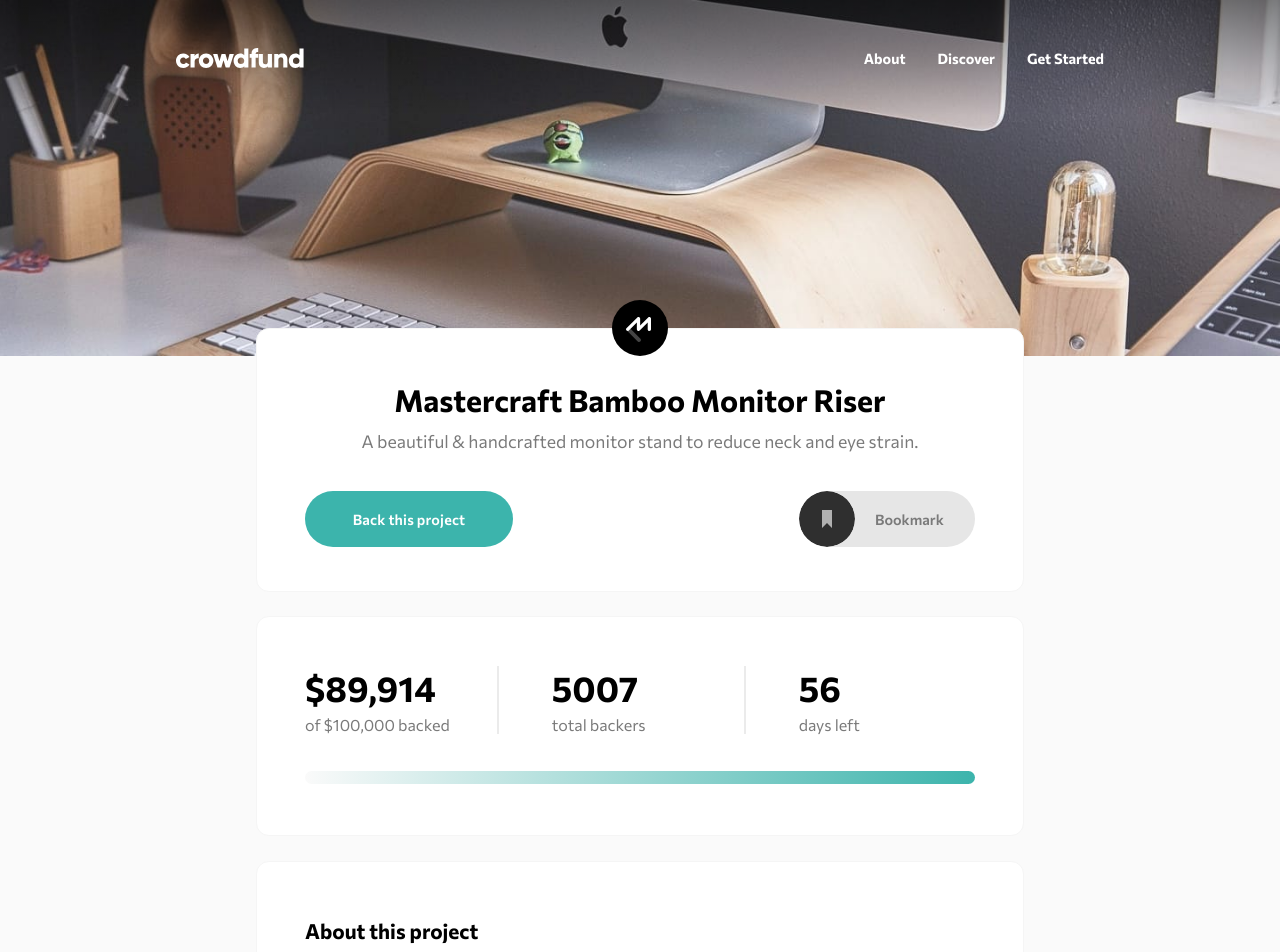
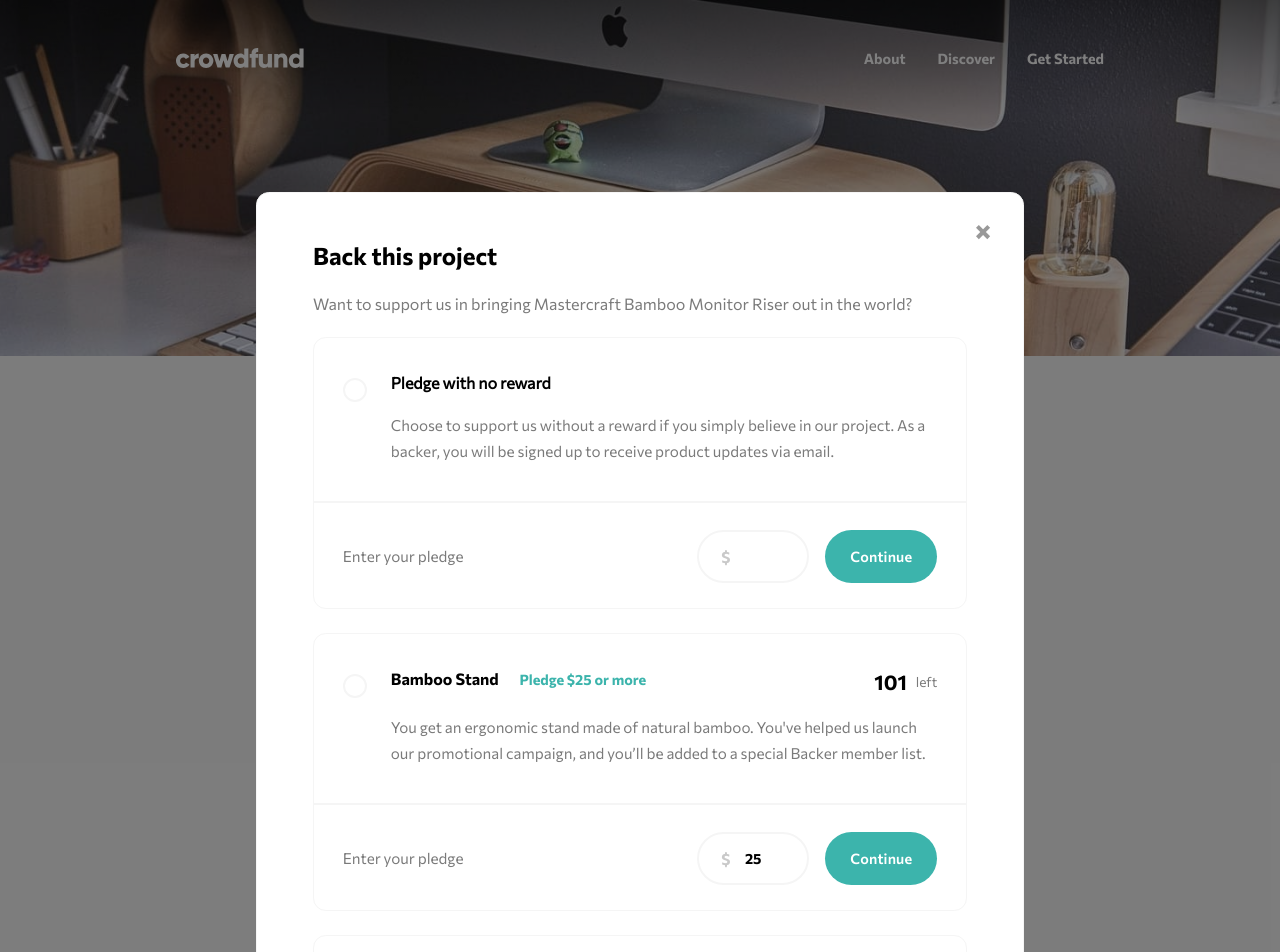
Before and after one commit to 0-BSCode/crowdfunding-product-page, a React (Create React App) app: page / in a window 1280 px wide. Shown: the top 952 px of the page. Built offline with nearby package versions, Linux system fonts and the light colour scheme.

Commit message:
Reformatted options in support card

```diff
--- a/src/App.js
+++ b/src/App.js
@@ -19,8 +19,8 @@ function App() {
       rewardId={rewardBtnId}
       setRewardId={setRewardBtnId} />
       <Footer />
-      {/* <div className="overlay"></div> */}
-      {/* <Support /> */}
+      <div className="overlay"></div>
+      <Support />
       {/* <Thanks /> */}
     </div>
   );
--- a/src/assets/components/Popup/Support.js
+++ b/src/assets/components/Popup/Support.js
@@ -24,8 +24,9 @@ const Support = () => {
                     Choose to support us without a reward if you simply believe in our project. As a backer,
                     you will be signed up to receive product updates via email.
                 </p>
-                <div className="option__hline"></div>
                 <div className="payment">
+                    <div className="payment__hline"></div>
+                    <div className="payment__container">
                         <p className="payment__par">
                             Enter your pledge
                         </p>
@@ -35,6 +36,7 @@ const Support = () => {
                                 Continue
                             </button>
                         </form>
+                    </div>
                     </div>
             </label>
             <label className="option">
@@ -57,8 +59,9 @@ const Support = () => {
                     You get an ergonomic stand made of natural bamboo. You've helped us launch our promotional campaign, and
                     you’ll be added to a special Backer member list.
                 </p>
-                <div className="option__hline"></div>
                 <div className="payment">
+                    <div className="payment__hline"></div>
+                    <div className="payment__container">
                         <p className="payment__par">
                             Enter your pledge
                         </p>
@@ -68,6 +71,7 @@ const Support = () => {
                                 Continue
                             </button>
                         </form>
+                    </div>
                 </div>
             </label>
             <label className="option">
@@ -90,8 +94,9 @@ const Support = () => {
                     You get a Black Special Edition computer stand and a personal thank you. You’ll be added to our Backer
                     member list. Shipping is included.
                 </p>
-                <div className="option__hline"></div>
                 <div className="payment">
+                    <div className="payment__hline"></div>
+                    <div className="payment__container">
                         <p className="payment__par">
                             Enter your pledge
                         </p>
@@ -101,6 +106,7 @@ const Support = () => {
                                 Continue
                             </button>
                         </form>
+                    </div>
                 </div>
             </label>
             <label className="option option--out">
@@ -123,8 +129,9 @@ const Support = () => {
                     You get two Special Edition Mahogany stands, a Backer T-Shirt, and a personal thank you. You’ll be added
                     to our Backer member list. Shipping is included.
                 </p>
-                <div className="option__hline"></div>
                 <div className="payment">
+                    <div className="payment__hline"></div>
+                    <div className="payment__container">
                         <p className="payment__par">
                             Enter your pledge
                         </p>
@@ -135,6 +142,7 @@ const Support = () => {
                             </button>
                         </form>
                     </div>
+                </div>
             </label>
         </div>
     </section>
--- a/src/assets/styles/styles.css
+++ b/src/assets/styles/styles.css
@@ -400,7 +400,7 @@
 .option {
   border: 0.1rem solid whitesmoke;
   border-radius: 0.8rem;
-  padding: 2.5rem 1.8rem 1.3rem 1.8rem;
+  padding: 2.2rem 1.8rem 1.3rem 1.8rem;
   position: relative;
   display: block;
   /* Hide default radio button */
@@ -494,23 +494,27 @@
   bottom: 0.2rem;
 }
 .option__description {
-  margin-top: 1.5rem;
-  margin-bottom: 1.5rem;
+  margin-top: 1.3rem;
+  margin-bottom: 1rem;
   color: #7a7a7a;
   font-size: 0.95rem;
   line-height: 1.6rem;
 }
-.option__hline {
+
+/* PAYMENT SECTION OF POPUP */
+.payment {
+  padding-top: 1.3rem;
+}
+.payment__hline {
   position: absolute;
   left: 0;
   width: 100%;
   height: 0.1rem;
   background-color: whitesmoke;
 }
-
-/* PAYMENT SECTION OF POPUP */
-.payment {
-  margin-top: 3rem;
+.payment__container {
+  margin-top: 1.8rem;
+  margin-bottom: 0.3rem;
   display: flex;
   justify-content: space-between;
   align-items: center;
--- a/src/assets/styles/styles.scss
+++ b/src/assets/styles/styles.scss
@@ -420,7 +420,7 @@
 .option {
     border: 0.1rem solid hsl(0,0,96%);
     border-radius: 0.8rem;
-    padding: 2.5rem 1.8rem 1.3rem 1.8rem;
+    padding: 2.2rem 1.8rem 1.3rem 1.8rem;
     position: relative;
     display: block;
 
@@ -535,12 +535,18 @@
     }
 
     &__description {
-        margin-top: 1.5rem;
-        margin-bottom: 1.5rem;
+        margin-top: 1.3rem;
+        margin-bottom: 1rem;
         color: colors.$dark-gray;
         font-size: 0.95rem;
         line-height: 1.6rem;
     }
+}
+
+/* PAYMENT SECTION OF POPUP */
+.payment {
+    padding-top: 1.3rem;
+    // display: none;
 
     &__hline {
         position: absolute;
@@ -549,14 +555,14 @@
         height: 0.1rem;
         background-color: whitesmoke;
     }
-}
 
-/* PAYMENT SECTION OF POPUP */
-.payment {
-    margin-top: 3rem;
-    display: flex;
-    justify-content: space-between;
-    align-items: center;
+    &__container {
+        margin-top: 1.8rem;
+        margin-bottom: 0.3rem;
+        display: flex;
+        justify-content: space-between;
+        align-items: center;
+    }
 
     &__par {
         color: colors.$dark-gray;
```
Also changed, not shown: 1 other file (tests, documents, lock files or other folders). Lines whose indentation alone changed are shown as unchanged.
